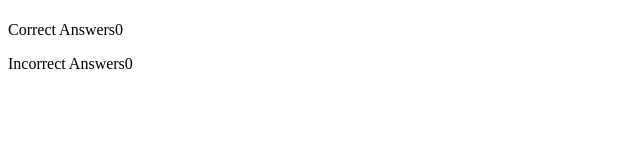
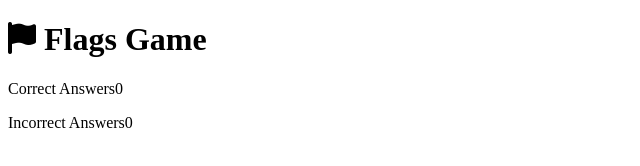
Before and after one commit to LucaDP07/flags-game, a plain HTML site: page index.html in a window 1280 px wide. Shown: the whole page, without its empty margins (0-640 px from the left). Drawn offline with Linux system fonts and the light colour scheme.

Commit message:
add icon and name of the game to the heading

```diff
--- a/index.html
+++ b/index.html
@@ -1,5 +1,6 @@
 <!DOCTYPE html>
 <html lang="en">
+
 <head>
     <meta charset="UTF-8">
     <meta http-equiv="X-UA-Compatible" content="IE=edge">
@@ -7,17 +8,26 @@
     <link rel="stylesheet" href="assets/CSS/style.css">
     <title>Document</title>
 </head>
+
 <body>
-<h1 class="heading"></h1>
-<div class="game-board">
+    <h1 class="heading">
+        <i class="fa-solid fa-flag"></i> Flags Game
+    </h1>
 
-</div>
+    <div class="game-board">
 
-<div class="score-area">
-    <p class="scores">Correct Answers<span id="right">0</span></p>
-    <p class="scores">Incorrect Answers<span id="wrong">0</span></p></p>
-</div>
+    </div>
+
+    <div class="score-area">
+        <p class="scores">Correct Answers<span id="right">0</span></p>
+        <p class="scores">Incorrect Answers<span id="wrong">0</span></p>
+        </p>
+    </div>
     <script src="assets/jS/script.js"></script>
 
+    <!--font awesome script here-->
+    <script src="https://kit.fontawesome.com/a14cb28700.js" crossorigin="anonymous"></script>
+
 </body>
+
 </html>
```
